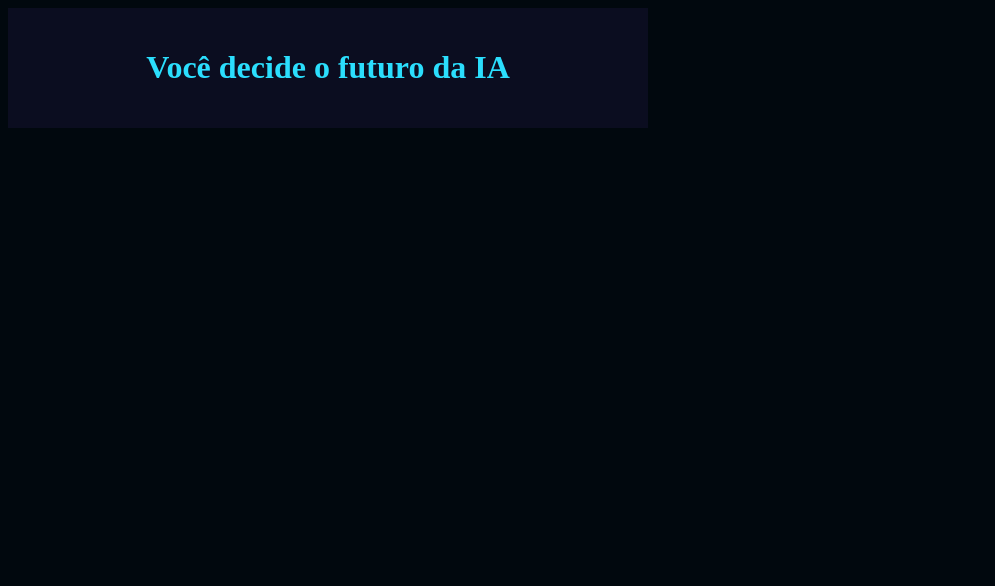
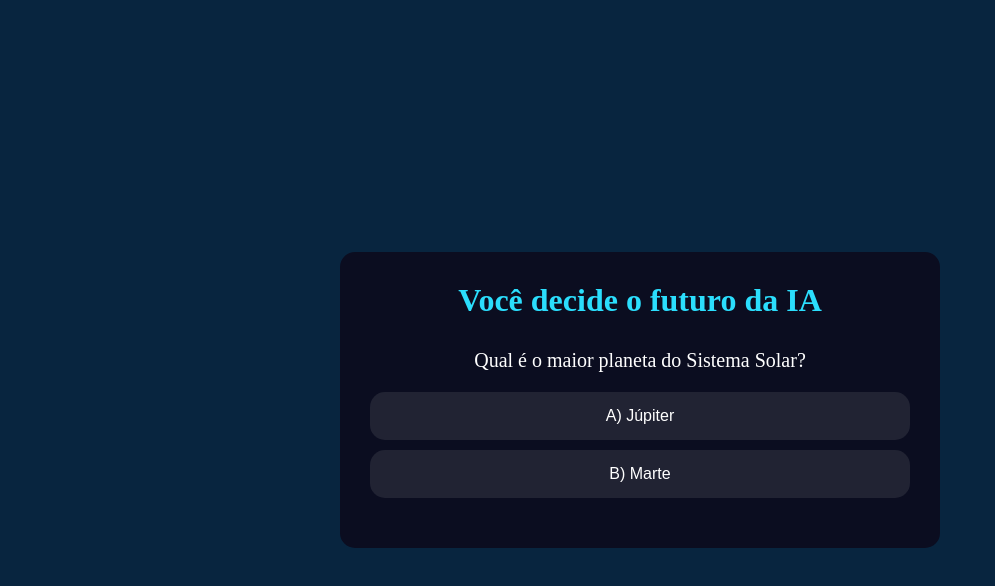
Before and after one commit to jaqueline-19/missao-IA, a plain HTML site: page index.html in a window 1280 px wide. Shown: the whole page, without its empty margins (0-995 px from the left). Drawn offline with Linux system fonts and the light colour scheme.

Commit message:
Add files via upload

```diff
--- a/script.js
+++ b/script.js
@@ -1,7 +1,5 @@
-const caixaPrincipal = document.querySelector(".caixa-principal");
 const caixaPerguntas = document.querySelector(".caixa-perguntas");
 const caixaAlternativas = document.querySelector(".caixa-alternativas");
-const caixaResultado = document.querySelector(".caixa-resultado");
 const textoResultado = document.querySelector(".texto-resultado");
 
 const perguntas = [
@@ -10,103 +8,124 @@ const perguntas = [
         alternativas: [
             {
                 texto: "A) Júpiter",
-                afirmacao: "afirmacao"
+                afirmacao: "Júpiter é o maior planeta do Sistema Solar."
             },
             {
                 texto: "B) Marte",
-                afirmacao: "afirmacao"
+                afirmacao: "Marte é um planeta menor que Júpiter."
             }
         ]
     },
+
     {
         enunciado: "Qual é a capital do Brasil?",
         alternativas: [
             {
                 texto: "A) São Paulo",
-                afirmacao: "afirmacao"
+                afirmacao: "São Paulo é a maior cidade do Brasil, mas não é a capital."
             },
             {
-                texto: "B) Brasília"
-                afirmacao: "afirmacao"
+                texto: "B) Brasília",
+                afirmacao: "Brasília é a capital do Brasil."
             }
         ]
     },
+
     {
         enunciado: "Quem pintou a Mona Lisa?",
         alternativas: [
             {
                 texto: "A) Leonardo da Vinci",
-                afirmacao: "afirmacao"
-            }
+                afirmacao: "Leonardo da Vinci pintou a Mona Lisa."
+            },
             {
-                texto: "B) Pablo Picasso"
-                afirmacao: "afirmacao"
+                texto: "B) Pablo Picasso",
+                afirmacao: "Pablo Picasso não pintou a Mona Lisa."
             }
         ]
     },
+
     {
         enunciado: "Quantos continentes existem no modelo tradicional de sete continentes?",
         alternativas: [
             {
                 texto: "A) 7",
-                afirmacao: "afirmacao"
-            }
-            {"A) 7",
-                texto: "B) 5"
+                afirmacao: "O modelo tradicional considera sete continentes."
+            },
+            {
+                texto: "B) 5",
+                afirmacao: "Cinco continentes é uma classificação diferente."
             }
         ]
     },
+
     {
-        enunciado: "Qual animal é conhecido como o “rei da selva”?",
+        enunciado: "Qual animal é conhecido como o 'rei da selva'?",
         alternativas: [
             {
                 texto: "A) Leão",
-                afirmacao: "afirmacao"
-            }
+                afirmacao: "O leão é popularmente conhecido como o rei da selva."
+            },
             {
-                texto: "B) Tigre"
-                afirmacao: "afirmacao"
+                texto: "B) Tigre",
+                afirmacao: "O tigre não é conhecido popularmente como o rei da selva."
             }
         ]
-    },
+    }
 ];
-
 
 let atual = 0;
 let perguntaAtual;
 let historiaFinal = "";
 
 function mostraPergunta() {
-    if(atual >= perguntas.length){
+
+    if (atual >= perguntas.length) {
         mostraResultado();
         return;
     }
+
     perguntaAtual = perguntas[atual];
+
     caixaPerguntas.textContent = perguntaAtual.enunciado;
-    caixaAlternativas.textContent = "";
+
+    caixaAlternativas.innerHTML = "";
+
     mostraAlternativas();
 }
 
-function mostraAlternativas(){
-    for(const alternativa of perguntaAtual.alternativas) {
+function mostraAlternativas() {
+
+    for (const alternativa of perguntaAtual.alternativas) {
+
         const botaoAlternativa = document.createElement("button");
+
         botaoAlternativa.textContent = alternativa.texto;
-        botaoAlternativa.addEventListener("click", () => respostaSelecionada())
+
+        botaoAlternativa.addEventListener("click", function () {
+            respostaSelecionada(alternativa);
+        });
+
         caixaAlternativas.appendChild(botaoAlternativa);
     }
 }
 
-function respostaSelecionada(opcaoSelecionada){
-    const afirmacoes = opcaoSelecionada.afirmacoes;
-    historiaFinal += afirmacoes + " ";
+function respostaSelecionada(opcaoSelecionada) {
+
+    historiaFinal += opcaoSelecionada.afirmacao + " ";
+
     atual++;
+
     mostraPergunta();
 }
 
-function mostraResultado(){
+function mostraResultado() {
+
     caixaPerguntas.textContent = "Em 2049...";
+
     textoResultado.textContent = historiaFinal;
-    caixaAlternativas.textContent = "";
+
+    caixaAlternativas.innerHTML = "";
 }
 
 mostraPergunta();
--- a/style.css
+++ b/style.css
@@ -1,43 +1,74 @@
-:root{
-    --cor-fundo: #01080E;
+:root {
+  --cor-fundo: #08253f;
   --cor-principal: #0B0D20;
   --cor-secundaria: #212333;
   --cor-destaque: #2BDEFD;
-    --cor-texto: #D7F9FF;
+  --cor-texto: #FFFFFF;
+}
 
+* {
+  box-sizing: border-box;
 }
 
 body {
   background-color: var(--cor-fundo);
-    color: var(--cor-texto)
+  color: var(--cor-texto);
+  margin: 0;
+  min-height: 100vh;
+
   display: flex;
   justify-content: center;
   align-items: center;
-    min-height: 100vh;
 }
 
 .caixa-principal {
   background-color: var(--cor-principal);
   width: 90%;
   max-width: 600px;
+  padding: 30px;
   text-align: center;
-    padding: 20px;
+  border-radius: 15px;
 }
 
 h1 {
-    color: var(--cor-destaque)
+  color: var(--cor-destaque);
+  margin-top: 0;
+  margin-bottom: 30px;
 }
 
-button{
+.caixa-perguntas {
+  color: #FFFFFF;
+  font-size: 20px;
+  margin-bottom: 20px;
+}
+
+.caixa-alternativas {
+  display: flex;
+  flex-direction: column;
+  gap: 10px;
+}
+
+button {
   background-color: var(--cor-secundaria);
   color: var(--cor-texto);
   border: none;
   border-radius: 15px;
   padding: 15px;
+  cursor: pointer;
+  font-size: 16px;
   transition: background-color 0.3s;
 }
 
-button:hover{
+button:hover {
   background-color: var(--cor-destaque);
   color: var(--cor-principal);
 }
+
+.caixa-resultado {
+  margin-top: 20px;
+}
+
+.texto-resultado {
+  color: #FFFFFF;
+  line-height: 1.6;
+}
```
Also changed, not shown: index.html (line endings or trailing spaces), 1 other file. Lines whose indentation alone changed are shown as unchanged.
